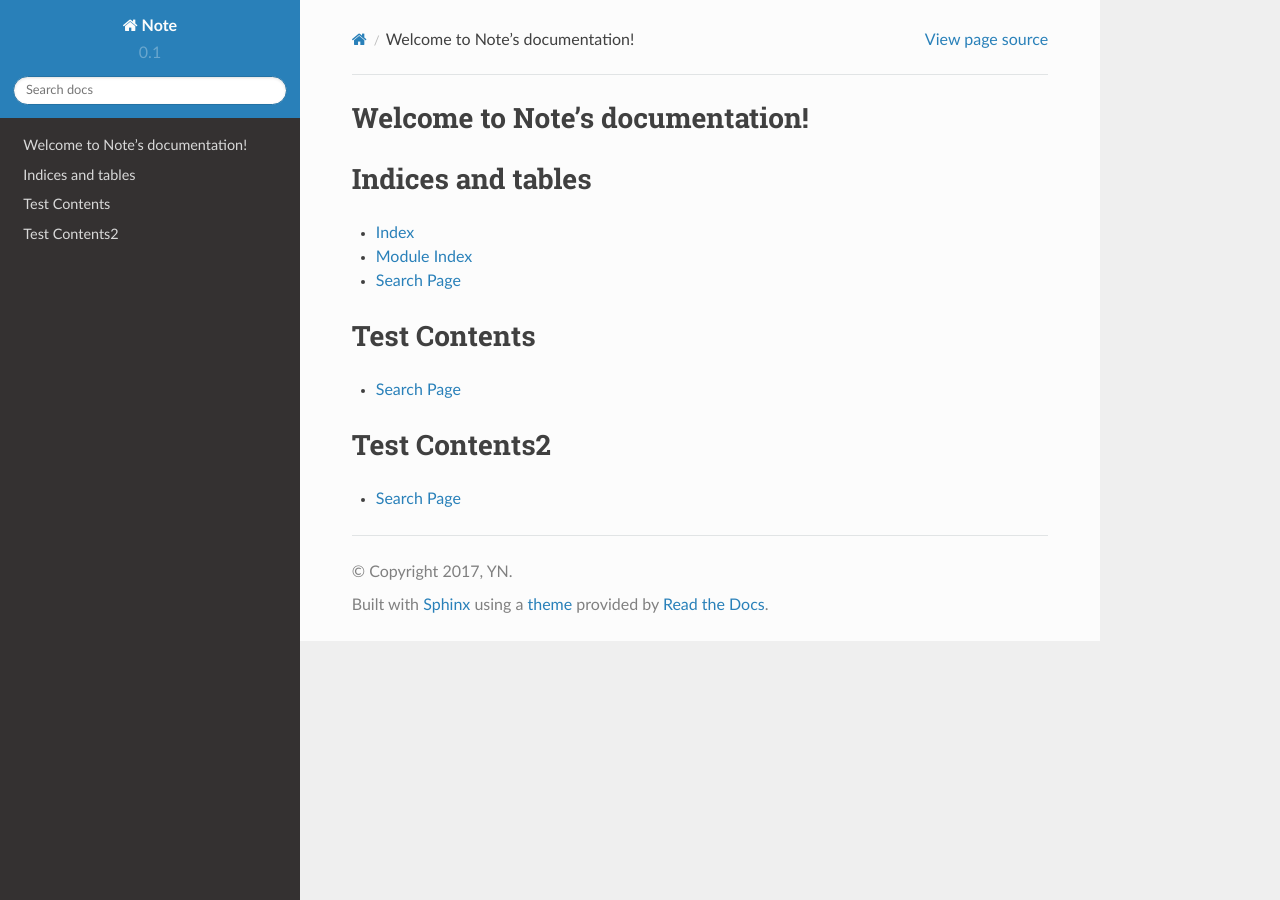
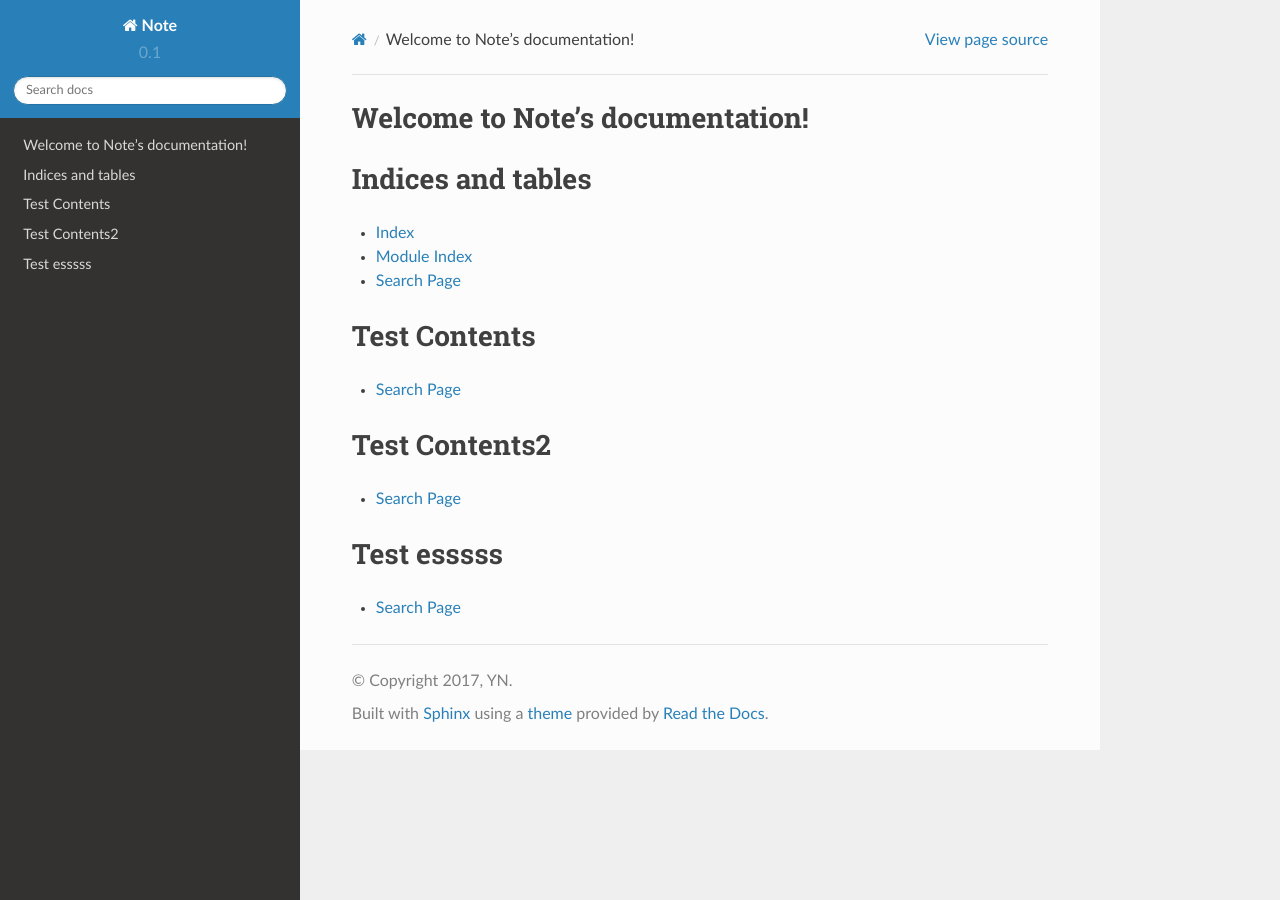
Before and after one commit to schwansee/BookData, a Sphinx documentation site: the page built from docs/es/source/index.rst, in a window 1280 px wide. Built offline with Sphinx 7.4.7 and the Read the Docs theme 2.0.0, drawn with Linux system fonts in a browser that asks for light colours.

Commit message:
test esss

```diff
--- a/docs/es/source/index.rst
+++ b/docs/es/source/index.rst
@@ -26,3 +26,7 @@ Test Contents
 Test Contents2
 ==================
 * :ref:`search`
+
+Test esssss
+==================
+* :ref:`search`
```
